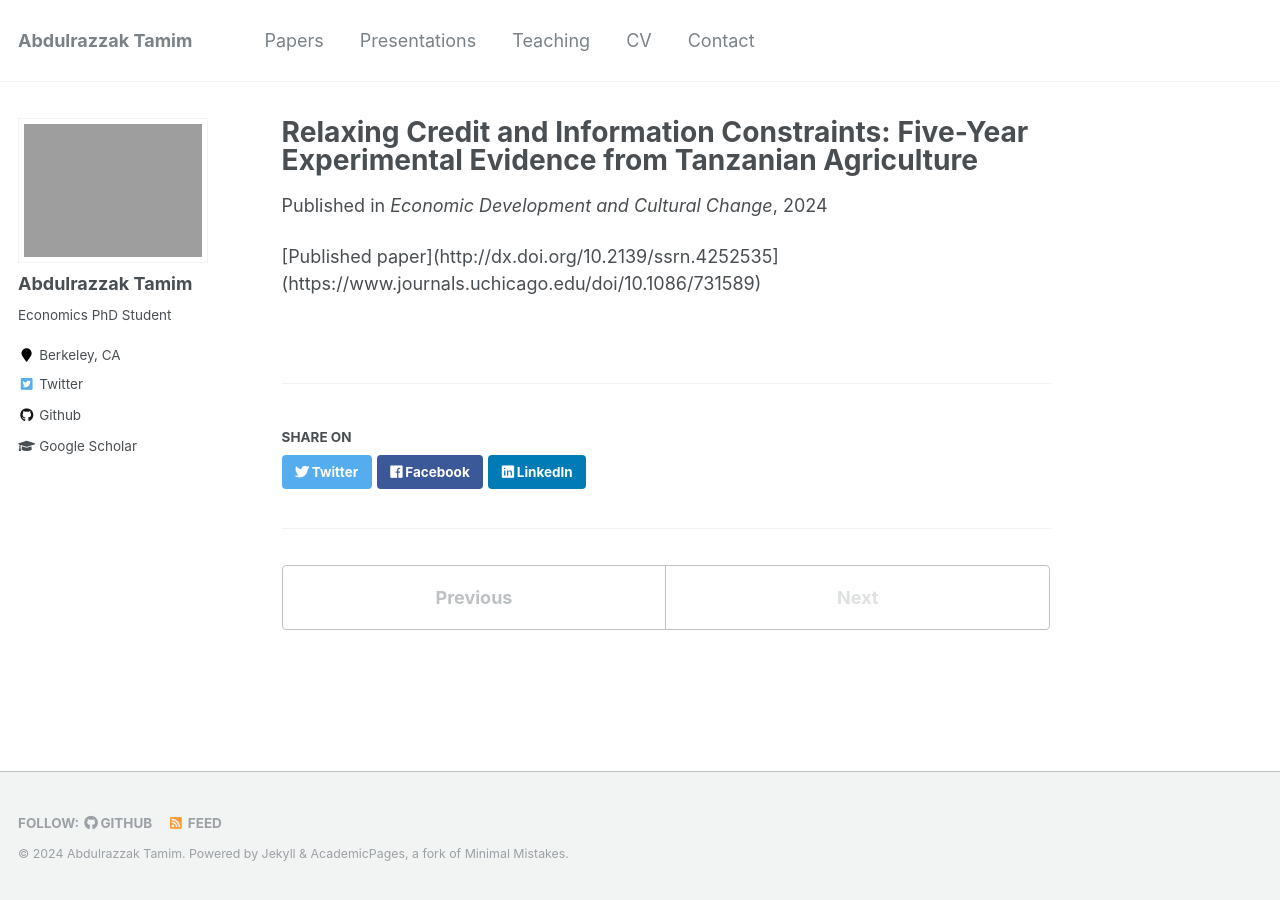
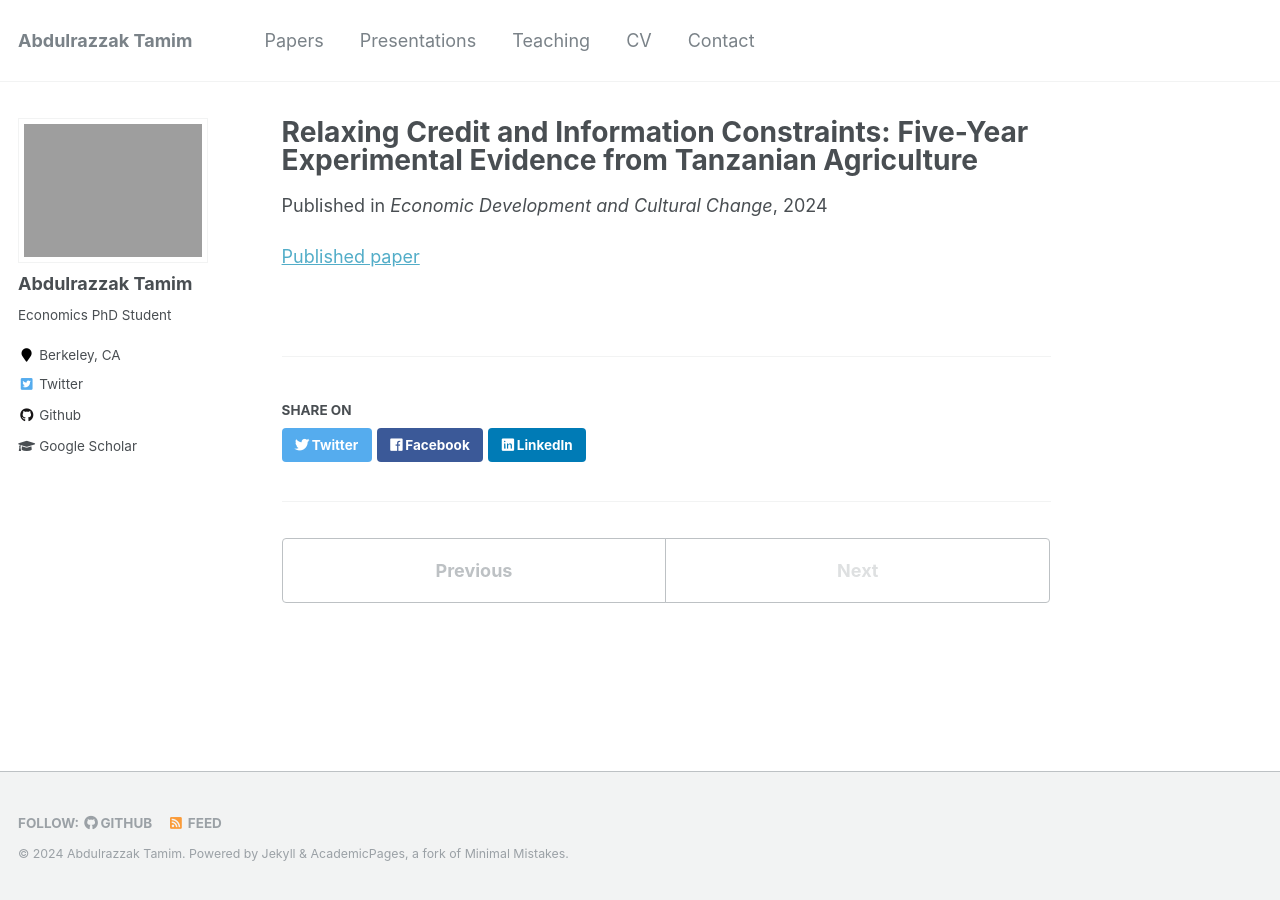
Before and after one commit to AbdulrazzakTamim/abdulrazzaktamim.github.io, a Jekyll site: the page built from _publications/paper2.md, in a window 1280 px wide. Built offline with Jekyll 4.4.1, drawn with Linux system fonts in a browser that asks for light colours; comment, search, counter and statistics services are not loaded; some of the changed lines change nothing that is shown.

Commit message:
Update paper2.md

```diff
--- a/_publications/paper2.md
+++ b/_publications/paper2.md
@@ -6,4 +6,4 @@ date: 2024-1-1
 venue: 'Economic Development and Cultural Change'
 co_authors: '[Aurélie Harou](https://aurelieharou.com/), [Marshall Burke](http://web.stanford.edu/~mburke/), [David Lobell](https://profiles.stanford.edu/david-lobell), [Malgosia Madajewicz](https://people.climate.columbia.edu/users/profile/malgosia-madajewicz), [Christopher Magomba](https://basis.ucdavis.edu/people/christopher-magomba), [Hope Michelson](https://www.hopemichelson.org/), [Cheryl Palm](https://abe.ufl.edu/people/faculty/cheryl-palm/), and [Jiani Xue](https://marketing.wharton.upenn.edu/profile/jennyxue/)'
 ---
-[Published paper](http://dx.doi.org/10.2139/ssrn.4252535](https://www.journals.uchicago.edu/doi/10.1086/731589)
+[Published paper](https://www.journals.uchicago.edu/doi/10.1086/731589)
```
